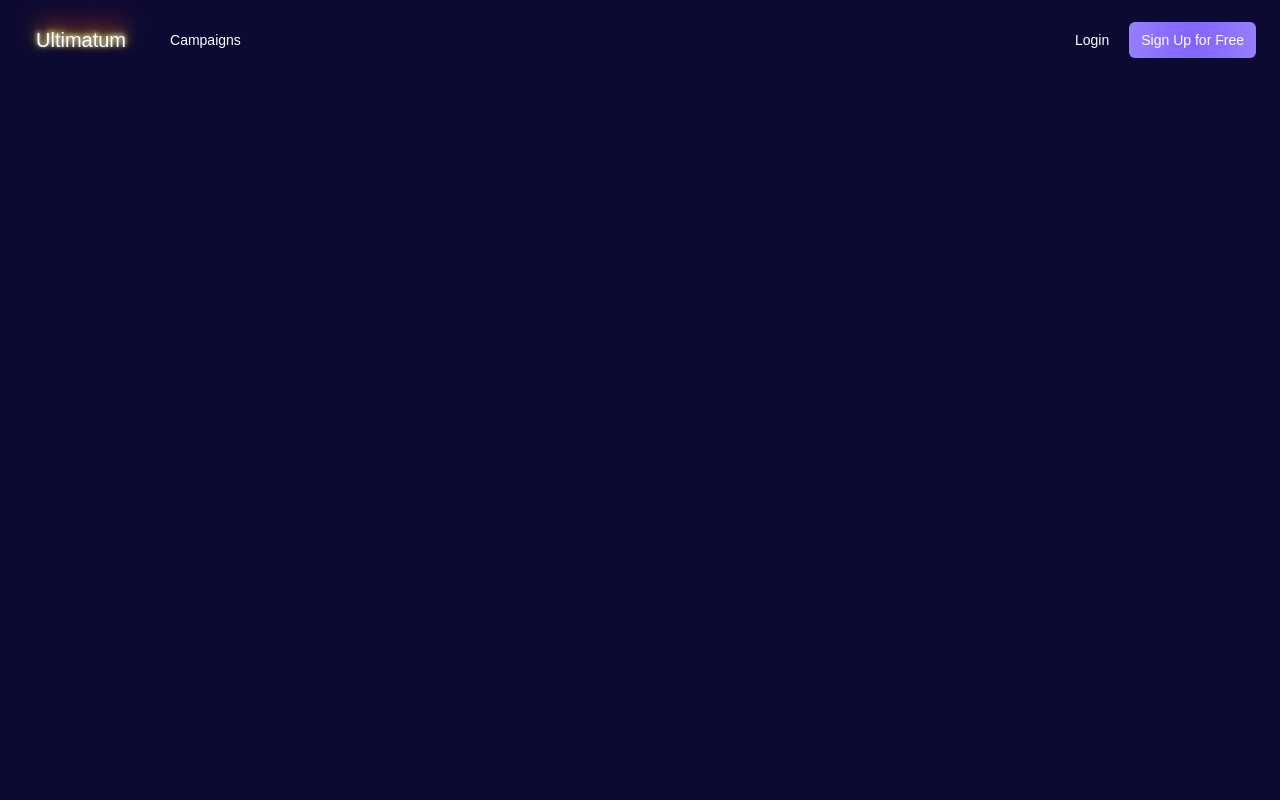
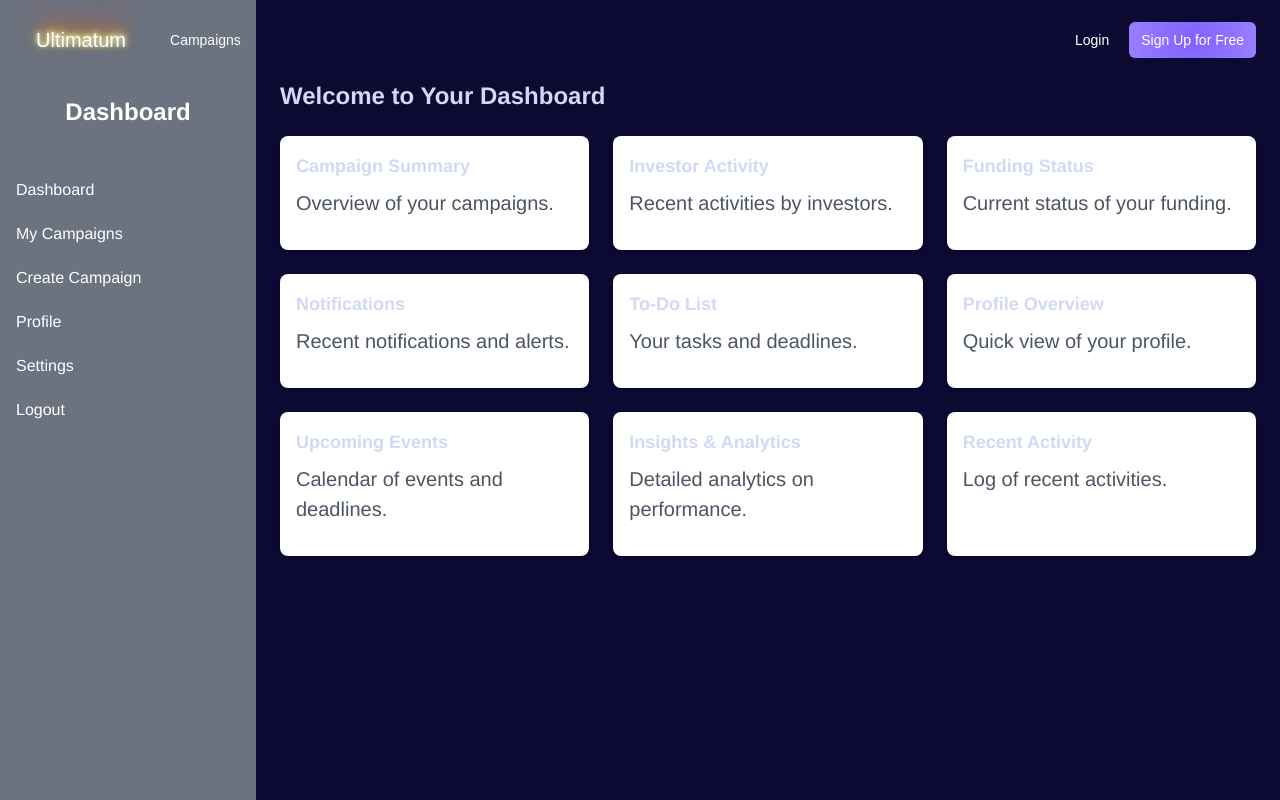
Before and after one commit to abenaacs/Bright-Fundraising, a React (Create React App) app in the folder frontend/: page /dashboard in a window 1280 px wide. Built offline with nearby package versions, Linux system fonts and the light colour scheme; a web font is replaced by a local one.

Commit message:
Merge frontend into main

```diff
--- a/frontend/package.json
+++ b/frontend/package.json
@@ -10,6 +10,7 @@
     "@testing-library/user-event": "^13.5.0",
     "axios": "^1.7.2",
     "framer-motion": "^11.3.19",
+    "lucide-react": "^0.424.0",
     "react": "^18.3.1",
     "react-dom": "^18.3.1",
     "react-icons": "^5.2.1",
--- a/frontend/src/App.js
+++ b/frontend/src/App.js
@@ -15,6 +15,7 @@ import CreateCampaigns from './Components/Campaigns/CreateCamp';
 import RegisterPage from './pages/RegisterPage/RegisterPage';
 import MyCampaignPage from './pages/MyCampaign/MyCampaignPage';
 import DetailCampaign from './pages/DetailCampaignPage/DetailCampaign';
+import DashboardPage from './pages/DashboardPage/DashboardPage';
 
 // Define the main App component
 function App() {
@@ -46,13 +47,16 @@ function App() {
           <Route path='/role' element={<Role />} />
 
           {/* Route for the user to see list of campaigns */}
-          <Route path='/myCampaign' element={<MyCampaignPage/>}/>
+          <Route path='/myCampaign' element={<MyCampaignPage />} />
 
           {/* Route for the create campaigns page */}
           <Route path='/campaigns' element={<CreateCampaigns />} />
 
           {/* Route for the details of the specific campaign */}
           <Route path='/detailCampaign' element={<DetailCampaign />} />
+
+          {/* Route for the dashboard of the fundraiser user */}
+          <Route path='/dashboard' element={<DashboardPage />} />
 
           {/* Additional routes can be added here as needed */}
         </Routes>
--- /dev/null
+++ b/frontend/src/pages/DashboardPage/DashboardPage.js
@@ -0,0 +1,84 @@
+import React from 'react'
+
+function DashboardPage() {
+    return (
+        <div class="flex min-h-screen bg-[#0c0a33">
+            {/* <!-- Sidebar --> */}
+            <div class="w-64 bg-gray-500 text-white flex flex-col pt-20">
+                <div class="text-2xl font-bold p-4 text-center">Dashboard</div>
+                <nav class="mt-6 flex-grow">
+                    <a href="#" class="block py-2.5 px-4 rounded hover:bg-purple-400">Dashboard</a>
+                    <a href="#" class="block py-2.5 px-4 rounded hover:bg-purple-400">My Campaigns</a>
+                    <a href="#" class="block py-2.5 px-4 rounded hover:bg-purple-400">Create Campaign</a>
+                    <a href="#" class="block py-2.5 px-4 rounded hover:bg-purple-400">Profile</a>
+                    <a href="#" class="block py-2.5 px-4 rounded hover:bg-purple-400">Settings</a>
+                    <a href="#" class="block py-2.5 px-4 rounded hover:bg-purple-400">Logout</a>
+                </nav>
+            </div>
+
+            {/* <!-- Main Content Area --> */}
+            <div class="flex-1 p-6 pt-20">
+                <div class="text-2xl font-bold mb-6">Welcome to Your Dashboard</div>
+                <div class="grid grid-cols-1 md:grid-cols-2 lg:grid-cols-3 gap-6">
+                    {/* <!-- Campaign Summary --> */}
+                    <div class="bg-white p-4 rounded-lg shadow-md">
+                        <div class="font-bold text-lg">Campaign Summary</div>
+                        <p class="mt-2 text-gray-600">Overview of your campaigns.</p>
+                        {/* <!-- Add specific campaign metrics here --> */}
+                    </div>
+                    {/* <!-- Investor Activity --> */}
+                    <div class="bg-white p-4 rounded-lg shadow-md">
+                        <div class="font-bold text-lg">Investor Activity</div>
+                        <p class="mt-2 text-gray-600">Recent activities by investors.</p>
+                        {/* <!-- Add specific activity details here --> */}
+                    </div>
+                    {/* <!-- Funding Status --> */}
+                    <div class="bg-white p-4 rounded-lg shadow-md">
+                        <div class="font-bold text-lg">Funding Status</div>
+                        <p class="mt-2 text-gray-600">Current status of your funding.</p>
+                        {/* <!-- Add specific funding details here --> */}
+                    </div>
+                    {/* <!-- Notifications --> */}
+                    <div class="bg-white p-4 rounded-lg shadow-md">
+                        <div class="font-bold text-lg">Notifications</div>
+                        <p class="mt-2 text-gray-600">Recent notifications and alerts.</p>
+                        {/* <!-- Add specific notifications here --> */}
+                    </div>
+                    {/* <!-- To-Do List --> */}
+                    <div class="bg-white p-4 rounded-lg shadow-md">
+                        <div class="font-bold text-lg">To-Do List</div>
+                        <p class="mt-2 text-gray-600">Your tasks and deadlines.</p>
+                        {/* <!-- Add specific tasks here --> */}
+                    </div>
+                    {/* <!-- Profile Overview --> */}
+                    <div class="bg-white p-4 rounded-lg shadow-md">
+                        <div class="font-bold text-lg">Profile Overview</div>
+                        <p class="mt-2 text-gray-600">Quick view of your profile.</p>
+                        {/* <!-- Add profile details here --> */}
+                    </div>
+                    {/* <!-- Upcoming Events --> */}
+                    <div class="bg-white p-4 rounded-lg shadow-md">
+                        <div class="font-bold text-lg">Upcoming Events</div>
+                        <p class="mt-2 text-gray-600">Calendar of events and deadlines.</p>
+                        {/* <!-- Add event details here --> */}
+                    </div>
+                    {/* <!-- Insights & Analytics --> */}
+                    <div class="bg-white p-4 rounded-lg shadow-md">
+                        <div class="font-bold text-lg">Insights & Analytics</div>
+                        <p class="mt-2 text-gray-600">Detailed analytics on performance.</p>
+                        {/* <!-- Add analytics here --> */}
+                    </div>
+                    {/* <!-- Recent Activity Feed --> */}
+                    <div class="bg-white p-4 rounded-lg shadow-md">
+                        <div class="font-bold text-lg">Recent Activity</div>
+                        <p class="mt-2 text-gray-600">Log of recent activities.</p>
+                        {/* <!-- Add activity feed here --> */}
+                    </div>
+                </div>
+            </div>
+        </div>
+
+    )
+}
+
+export default DashboardPage
--- a/frontend/src/pages/DetailCampaignPage/DetailCampaign.js
+++ b/frontend/src/pages/DetailCampaignPage/DetailCampaign.js
@@ -196,17 +196,18 @@ function DetailCampaign() {
 
                 {/* cotainer for the Personalized and Motivation letter */}
                 <div class="w-full px-6 py-8 bg-gray-50 rounded-lg">
-                    <div class="text-2xl font-bold text-center mb-6 text-black">Personalized Message and Motivation Letter</div>
-
+                    <div class="text-2xl font-bold text-center mb-6 text-black">Personalized Message</div>
                     <div class="mb-8">
-                        <div class="font-bold text-gray-800">Personalized Message:</div>
+                        {/* <div class="font-bold text-gray-800">Personalized Message:</div> */}
                         <p class="text-gray-600 mt-2">
                             {detailedCampaignData.personalizedMessage}
                         </p>
                     </div>
-
-                    <div>
-                        <div class="font-bold text-gray-800">Motivation Letter:</div>
+                </div>
+                <div class="w-full px-6 py-8 bg-gray-50 rounded-lg mt-10">
+                    <div class="text-2xl font-bold text-center mb-6 text-black">Motivation Letter</div>
+                    <div class="mb-8">
+                        {/* <div class="font-bold text-gray-800">Personalized Message:</div> */}
                         <p class="text-gray-600 mt-2">
                             {detailedCampaignData.motivationLetter}
                         </p>
--- a/frontend/src/pages/MyCampaign/MyCampaignPage.js
+++ b/frontend/src/pages/MyCampaign/MyCampaignPage.js
@@ -1,5 +1,6 @@
 import React from 'react'
 import CampaignCard from '../../Components/CampaignCard/CampaignCard';
+import { Link } from 'react-router-dom';
 
 function MyCampaignPage() {
   const campaignData = [
```
Also changed, not shown: frontend/src/Components/CampaignCard/CampaignCard.js (+100 -20 lines), 1 other file (tests, documents, lock files or other folders).
